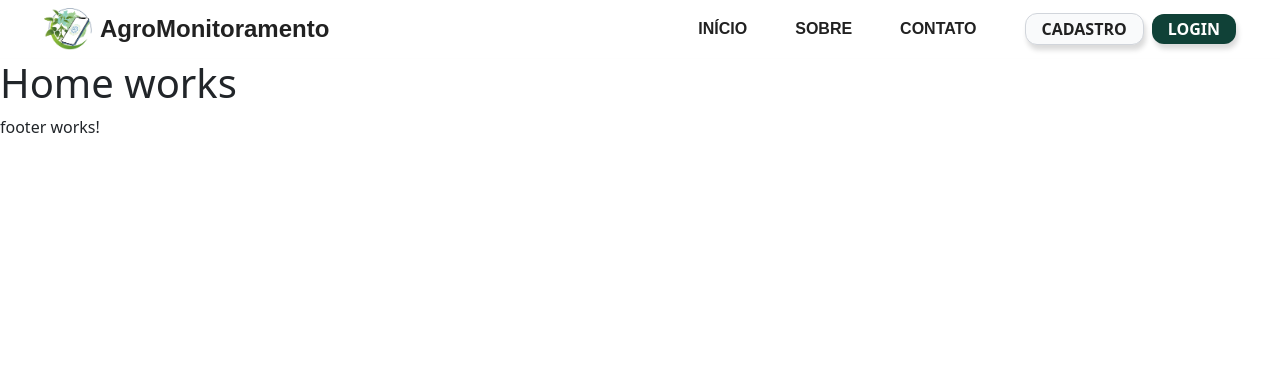
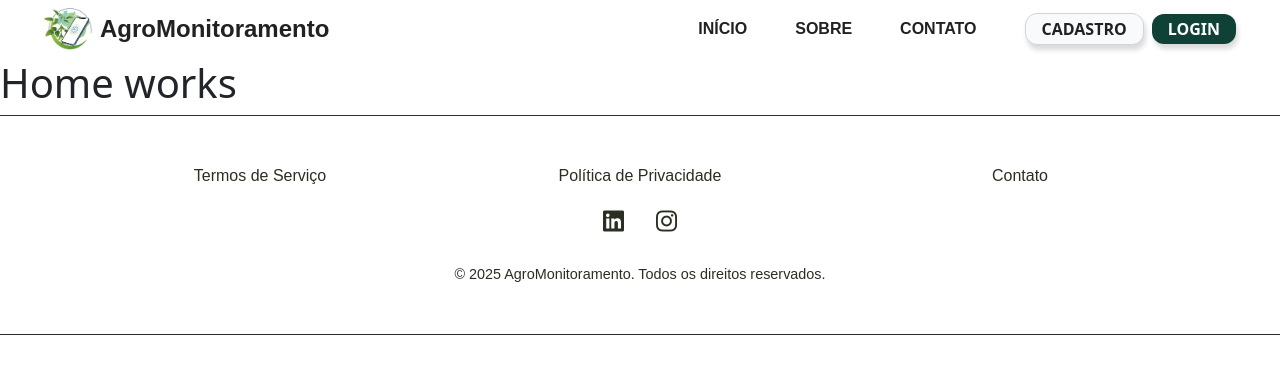
Before and after one commit to camilamariano10/FrontendAgromonitoramento, an Angular app: page / in a window 1280 px wide. Shown: the top 374 px of the page. Built offline with nearby package versions, Linux system fonts and the light colour scheme.

Commit message:
Adição do Footer

```diff
--- a/src/app/core/footer/footer.css
+++ b/src/app/core/footer/footer.css
@@ -0,0 +1,36 @@
+/* Estilo do rodapé */
+.footer {
+  background-color: #ffffff; /* Cor de fundo clara */
+  padding: 3rem 0 !important; /* Espaçamento interno */
+  text-align: center; /* Centraliza o texto */
+  font-family: Arial, Helvetica, sans-serif; /* Fonte personalizada */
+  border-top: 1px solid #2a2f23; /* Linha de borda superior */
+  border-bottom: 1px solid #2a2f23; /* Linha de borda inferior */
+}
+
+.footer a {
+  color: #2a2f23; /* Cor dos links */
+  margin: 1rem; /* Espaçamento entre os ícones */
+  text-decoration: none; /* Remove o sublinhado dos links */
+}
+
+.footer a:hover {
+  color: #2a2f239f; /* Cor dos links ao passar o mouse */
+}
+
+.footer p {
+  margin: 0; /* Remove a margem padrão */
+  font-size: 0.9rem; /* Tamanho da fonte */
+  color: #2a2f23; /* Cor do texto */
+}
+
+/* Estilo dos ícones dentro do footer */
+.footer i {
+  color: #2a2f23; /* Cor dos ícones */
+  margin: 0 0.5rem; /* Espaçamento entre os ícones */
+  font-size: 1.5rem; /* Tamanho dos ícones */
+}
+
+.footer i:hover {
+  color: #2a2f239f; /* Cor ao passar o mouse */
+}
--- a/src/app/core/footer/footer.html
+++ b/src/app/core/footer/footer.html
@@ -1 +1,35 @@
-<p>footer works!</p>
+<footer class="footer py-4"> <!-- Conteúdo do rodapé -->
+  <div class="container"> <!-- Container fluido para responsividade -->
+    <div class="row text-center align-items-center mb-3"> <!-- Linha com alinhamento centralizado -->
+      <div class="col-lg-4 col-md-4 col-sm-12"> <!-- Coluna com os links de serviço -->
+        <a href="#" class="text-decoration-none mx-5">Termos de Serviço</a> <!-- Link para os termos de serviço -->
+      </div>
+      <div class="col-lg-4 col-md-4 col-sm-12"> <!-- Coluna com o link de política de privacidade -->
+        <a href="#" class="text-decoration-none mx-5">Política de Privacidade</a> <!-- Link para a política de privacidade -->
+      </div>
+      <div class="col-lg-4 col-md-4 col-sm-12"> <!-- Coluna com o link de contato -->
+        <a href="#" class="text-decoration-none mx-5">Contato</a> <!-- Link para a página de contato -->
+      </div>
+    </div>
+
+    <div class="row justify-content-center align-items-center mb-2">
+      <div class="col-12 text-center">
+        <a href="#" class="fs-4 mx-2">
+          <i class="fab fa-linkedin"></i>
+        </a>
+        <a href="#" class="fs-4 mx-2">
+          <i class="fab fa-instagram"></i>
+        </a>
+      </div>
+    </div>
+
+    <div class="row"> <!-- Linha com o texto do rodapé -->
+      <div class="col-12 text-center mt-3"><!-- Coluna que ocupa toda a largura -->
+        <p class="mb-0">© 2025 AgroMonitoramento. Todos os direitos reservados.</p> <!-- Texto do rodapé -->
+      </div>
+    </div>
+
+  </div>
+
+</footer>
+<!-- Fim do rodapé -->
--- a/src/index.html
+++ b/src/index.html
@@ -6,6 +6,7 @@
   <base href="/">
   <meta name="viewport" content="width=device-width, initial-scale=1">
   <link rel="icon" type="image/x-icon" href="favicon.ico">
+  <link rel="stylesheet" href="https://cdnjs.cloudflare.com/ajax/libs/font-awesome/6.5.1/css/all.min.css">
 </head>
 <body>
   <app-root></app-root>
```
